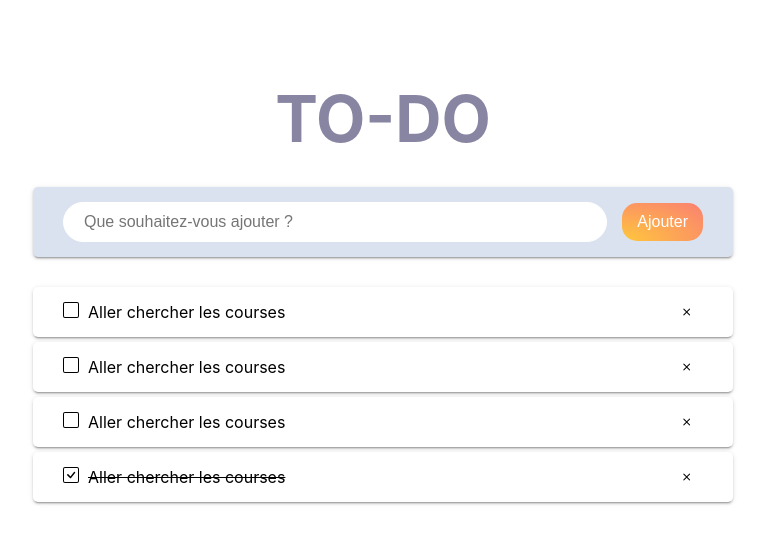
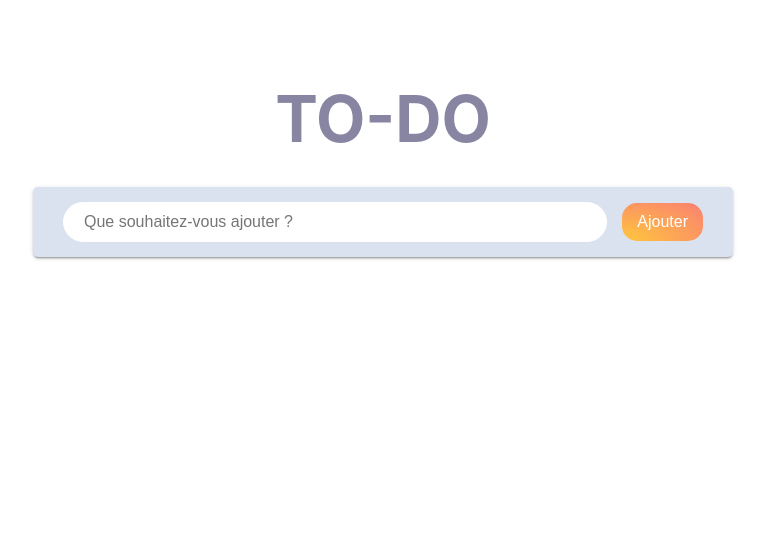
Before and after one commit to collin25091980/projet-todo-list, a React (Create React App) app: page / in a window 1280 px wide. Shown: the top 544 px of the page, without its empty margins (257-1022 px from the left). Built offline with nearby package versions, Linux system fonts and the light colour scheme.

Commit message:
Projet Fini

```diff
--- a/src/Containers/App/App.js
+++ b/src/Containers/App/App.js
@@ -6,13 +6,8 @@ import Task from '../../Components/Task/Task';
 
 function App() {
     // State
-    const [tasks, setTasks] = useState([
-        {content: "Aller chercher les courses", done: false},
-        {content: "Aller chercher les courses", done: false},
-        {content: "Aller chercher les courses", done: false},
-        {content: "Aller chercher les courses", done: true}
-      ]
-    );
+    const [tasks, setTasks] = useState([]);
+    const [input, setInput] = useState('');
 
     // Functions
     const removeClickHandler = index => {
@@ -26,6 +21,21 @@ function App() {
       newTasks[index].done = !newTasks[index].done;
       setTasks(newTasks);
     }
+
+    const changedFormHanlder = e => {
+      setInput(e.target.value);
+    }
+
+    const submitFormHandler = e => {
+      e.preventDefault();
+      const newTask = {
+        content: input,
+        done: false
+      }
+      setTasks([...tasks,newTask]);
+      setInput('');
+    }
+
 
 
     // Variables
@@ -48,8 +58,13 @@ function App() {
       </header>
 
       <div className={classes.add}>
-        <form>
-          <input type="text" placeholder="Que souhaitez-vous ajouter ?" />
+        <form onSubmit={(e) => submitFormHandler(e)}>
+          <input
+            type="text"
+            placeholder="Que souhaitez-vous ajouter ?"
+            value={input}
+            onChange={(e) => changedFormHanlder(e)}
+          />
           <button type="submit">
             Ajouter
           </button>
```
